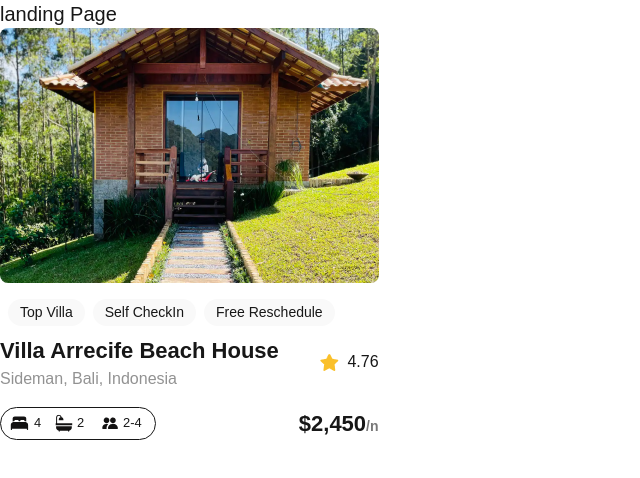
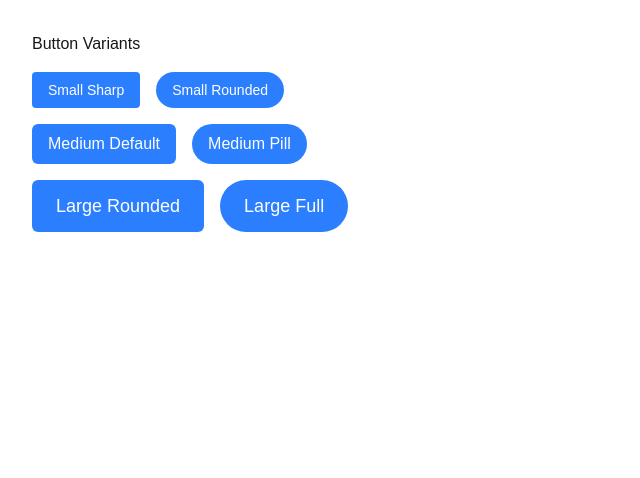
Before and after one commit to manuel4life/alx-project-0x00-setup, a Next.js app in the folder alx-project-0x00/: page /landing in a window 1280 px wide. Shown: the top 478 px of the page, without its empty margins (0-640 px from the left). Built offline with nearby package versions, Linux system fonts and the light colour scheme.

Commit message:
Button component

```diff
--- /dev/null
+++ b/alx-project-0x00/components/Button.tsx
@@ -0,0 +1,30 @@
+import { ButtonProps } from "@/interfaces";
+
+const Button: React.FC<ButtonProps> = ({ title, styles = {} }) => {
+  const baseClasses = "px-4 py-2 bg-blue-500 text-white";
+
+  const sizeClasses = {
+    small: "text-sm py-1 px-3",
+    medium: "text-base py-2 px-4",
+    large: "text-lg py-3 px-6",
+  };
+
+  const shapeClasses = {
+    "rounded-sm": "rounded-sm",
+    "rounded-md": "rounded-md",
+    "rounded-full": "rounded-full",
+  };
+
+  const size = styles.size || "medium";
+  const shape = styles.shape || "rounded-md";
+
+  const buttonClasses = `
+    ${baseClasses}
+    ${sizeClasses[size]}
+    ${shapeClasses[shape]}
+  `;
+
+  return <button className={buttonClasses}>{title}</button>;
+};
+
+export default Button;
--- a/alx-project-0x00/interfaces/index.ts
+++ b/alx-project-0x00/interfaces/index.ts
@@ -1,3 +1,12 @@
 export interface PillProps {
   title: string
 }
+
+
+export interface ButtonProps {
+  title: string;
+  styles?: {
+    size?: "small" | "medium" | "large";
+    shape?: "rounded-sm" | "rounded-md" | "rounded-full";
+  };
+}
--- a/alx-project-0x00/pages/landing.tsx
+++ b/alx-project-0x00/pages/landing.tsx
@@ -1,10 +1,40 @@
-import Card from "@/components/Card";
+import Button from "@/components/Button";
 
-const Landing: React.FC = () => {
+const Landing = () => {
   return (
-    <div>
-      <h1 className="text-xl font-extralight">landing Page</h1>
-      <Card />
+    <div className="p-8">
+      <h1>Button Variants</h1>
+      <div className="flex flex-col gap-4 mt-4">
+        <div className="flex gap-4">
+          <Button
+            title="Small Sharp"
+            styles={{ size: "small", shape: "rounded-sm" }}
+          />
+          <Button
+            title="Small Rounded"
+            styles={{ size: "small", shape: "rounded-full" }}
+          />
+        </div>
+
+        <div className="flex gap-4">
+          <Button title="Medium Default" styles={{ size: "medium" }} />
+          <Button
+            title="Medium Pill"
+            styles={{ size: "medium", shape: "rounded-full" }}
+          />
+        </div>
+
+        <div className="flex gap-4">
+          <Button
+            title="Large Rounded"
+            styles={{ size: "large", shape: "rounded-md" }}
+          />
+          <Button
+            title="Large Full"
+            styles={{ size: "large", shape: "rounded-full" }}
+          />
+        </div>
+      </div>
     </div>
   );
 };
--- a/alx-project-0x00/tsconfig.json
+++ b/alx-project-0x00/tsconfig.json
@@ -13,6 +13,7 @@
     "isolatedModules": true,
     "jsx": "preserve",
     "incremental": true,
+     "baseUrl": ".",
     "paths": {
       "@/*": ["./*"]
     }
```
